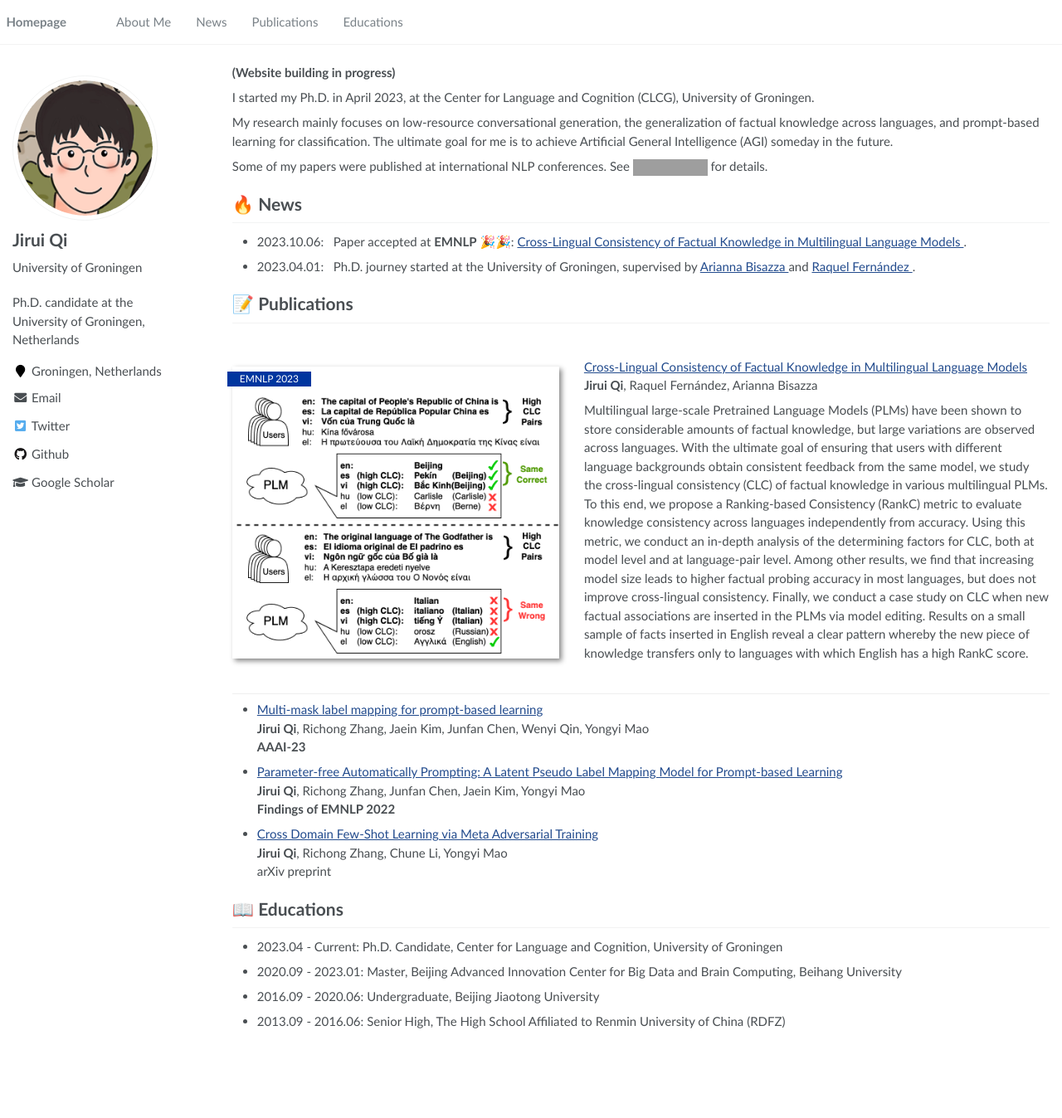
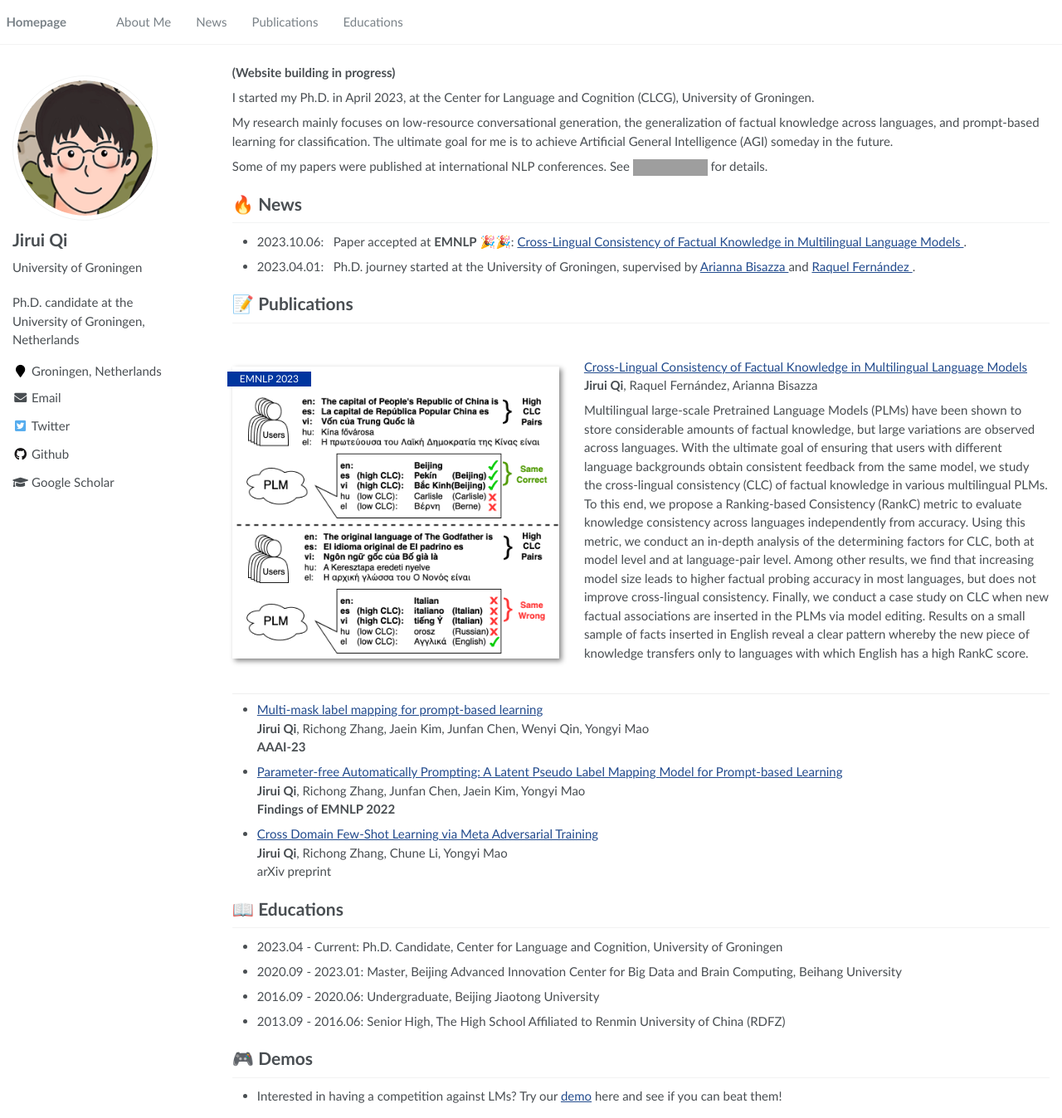
Before and after one commit to RayeRen/acad-homepage.github.io, a Jekyll site: the page built from _pages/about.md, in a window 1280 px wide and 1348 px high. Shown: the whole window at 83% size. Built offline with Jekyll 4.4.1, drawn with Linux system fonts in a browser that asks for light colours; grey boxes are pictures that could not be loaded.

Commit message:
Update about.md

```diff
--- a/_pages/about.md
+++ b/_pages/about.md
@@ -63,6 +63,9 @@ Multilingual large-scale Pretrained Language Models (PLMs) have been shown to st
 - 2016.09 - 2020.06: Undergraduate, Beijing Jiaotong University
 - 2013.09 - 2016.06: Senior High, The High School Affiliated to Renmin University of China (RDFZ)
 
+# 🎮 Demos
+- Interested in having a competition against LMs? Try our [demo](https://huggingface.co/spaces/GroNLP/LM-Explanation-Demo-Soft) here and see if you can beat them!
+
 <!--
 # 🎖 Honors and Awards
 - *2021.10* Lorem ipsum dolor sit amet, consectetur adipiscing elit. Vivamus ornare aliquet ipsum, ac tempus justo dapibus sit amet.
```
